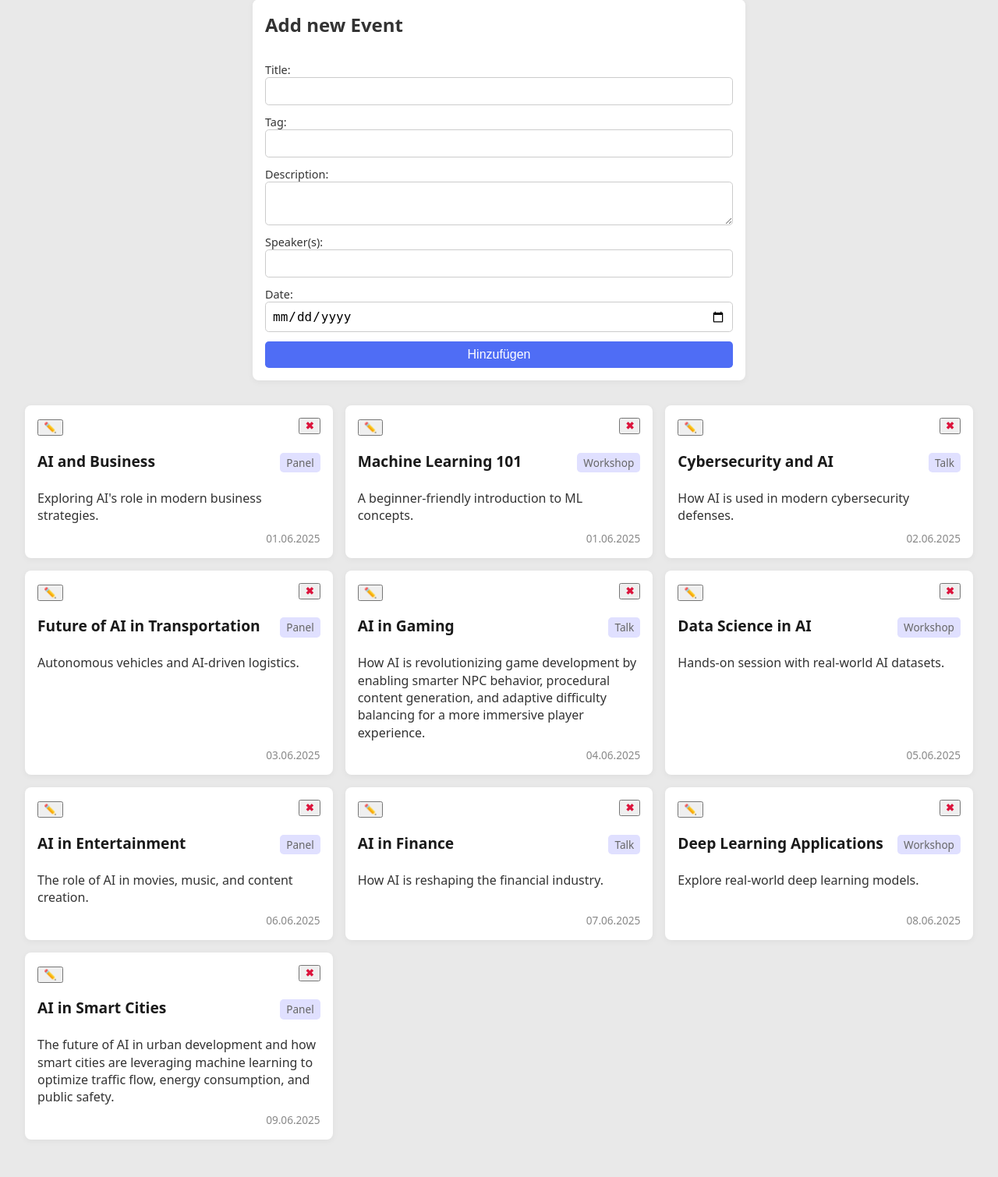
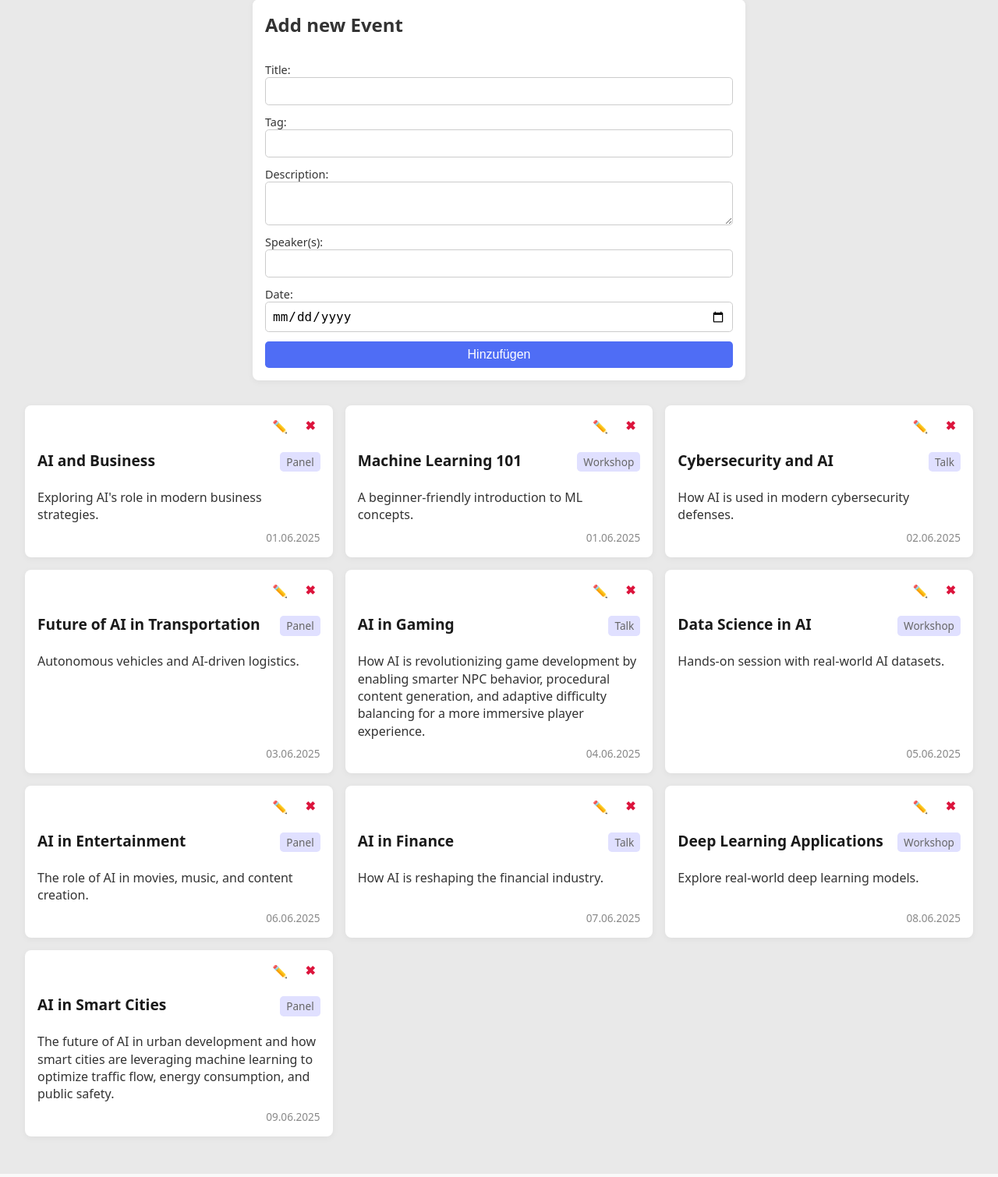
Before and after one commit to MatthiasKaesch/event-manager, a PHP site: page /public/index.php in a window 1280 px wide. Shown: the part 129-1639 px from the top of the page at 78% size. Run offline with PHP 8.4, Linux system fonts and the light colour scheme; data comes from the database, SQL or seed files in the repository.

Commit message:
update styling

```diff
--- /dev/null
+++ b/public/styles/_actions.scss
@@ -0,0 +1,21 @@
+.event_actions {
+  display: flex;
+  gap: 0.125rem;
+  justify-content: end;
+
+  .edit_button,
+  .delete_button {
+    background: none;
+    border: none;
+    font-size: 1rem;
+    cursor: pointer;
+  }
+
+  .edit_button {
+    color: royalblue;
+  }
+
+  .delete_button {
+    color: crimson;
+  }
+}
--- a/public/styles/styles.css
+++ b/public/styles/styles.css
@@ -44,6 +44,25 @@
   font-weight: bold;
   float: right;
   margin-left: 0.5rem;
+}
+
+.event_actions {
+  display: flex;
+  gap: 0.125rem;
+  justify-content: end;
+}
+.event_actions .edit_button,
+.event_actions .delete_button {
+  background: none;
+  border: none;
+  font-size: 1rem;
+  cursor: pointer;
+}
+.event_actions .edit_button {
+  color: royalblue;
+}
+.event_actions .delete_button {
+  color: crimson;
 }
 
 body {
--- a/public/styles/styles.scss
+++ b/public/styles/styles.scss
@@ -1,4 +1,5 @@
 @use 'form';
+@use 'actions';
 
 body {
   margin: 0;
```
